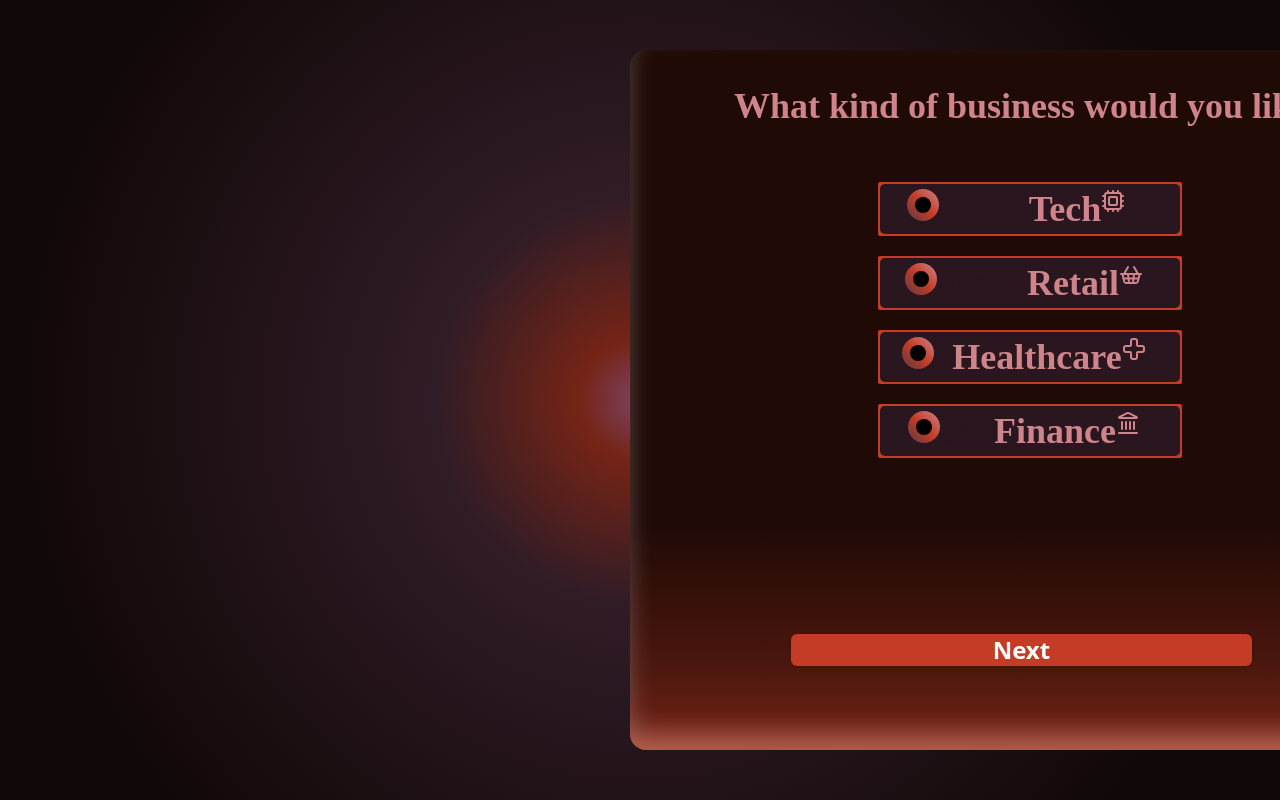
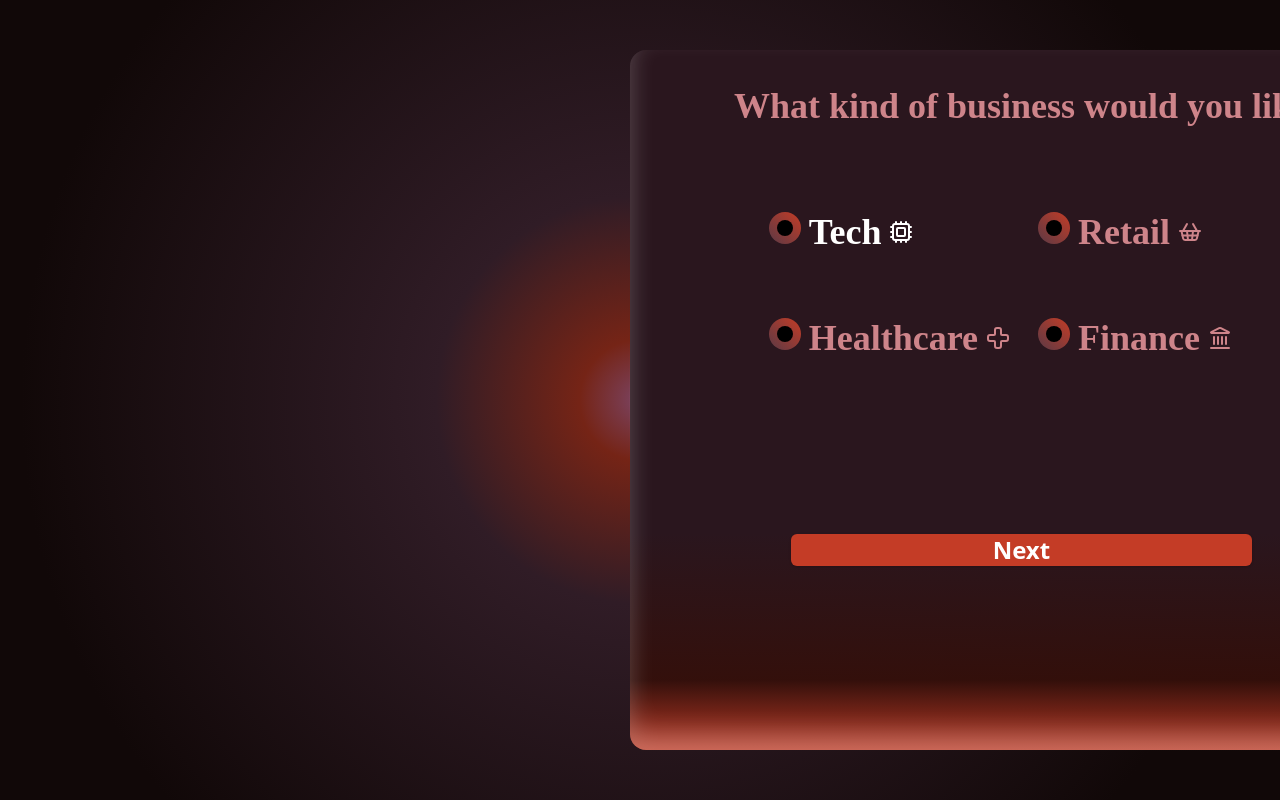
Before and after one commit to AstapovIE/SkyPlan, a Next.js app in the folder frontend/: page /survay in a window 1280 px wide. Shown: the top 800 px of the page. Built offline with nearby package versions, Linux system fonts and the light colour scheme.

Commit message:
Hope, It ends well

```diff
--- a/frontend/app/survay/_components/Checkbox.js
+++ b/frontend/app/survay/_components/Checkbox.js
@@ -3,7 +3,7 @@ import React from 'react';
 const Checkbox = ({ value, checked, onChange }) => {
   return (
     <div className="relative" onClick={() => onChange(value)}>
-      <label className="relative flex size-8 items-center justify-center overflow-hidden rounded-full bg-gradient-to-tr from-[#5b3945] via-[#c43c26] to-[#ce848a] p-2 duration-100 hover:p-2.5">
+      <label className="relative flex size-8 items-center justify-center overflow-hidden rounded-full bg-gradient-to-tr from-[#5b3945] to-[#c43c26] p-2 duration-100 hover:p-2.5">
         <input type="checkbox" className="group peer hidden" checked={checked} onChange={() => {}} />
         <div className={`size-full rounded-full ${checked ? 'bg-white' : 'bg-black'}`} />
       </label>
--- a/frontend/app/survay/_components/SurvayForm.js
+++ b/frontend/app/survay/_components/SurvayForm.js
@@ -5,7 +5,7 @@ import axios from "axios";
 import Carousel from "react-multi-carousel";
 import "react-multi-carousel/lib/styles.css";
 import styles from './SurvayForm.module.css';
-import { Cpu, ShoppingBasket, Cross, Landmark, Dumbbell, Book, ChefHat, Headset, Sun, Cloud, Umbrella, Snowflake, Palette, Pipette,  PaintbrushVertical, PaintRoller, SunMedium, SnowflakeIcon} from 'lucide-react';
+import { Wind, CloudLightning, Cpu, ShoppingBasket, Cross, Landmark, Dumbbell, Book, ChefHat, Headset, Sun, Cloud, Umbrella, Snowflake, Palette, Pipette,  PaintbrushVertical, PaintRoller, SunMedium, SnowflakeIcon} from 'lucide-react';
 import Checkbox from './Checkbox';
 
 export function Quiz()  {
@@ -57,47 +57,45 @@ export function Quiz()  {
   <div className="flex flex-col items-center mt-5">
     <h3 className="text-[#ce848a] text-4xl text-bold rubik-death">What kind of business would you like?</h3>
     <div className="flex flex-col mt-14">
-
-      <div className={styles.container}>
-        <div className={styles.container2}>
-          <label className="text-[#ce848a] rubik-death text-4xl flex flex-row mr-4">
+    <div className="grid grid-cols-2 gap-4">
+      <div>
+        <div className={styles.labels}>
+          <label className="text-white rubik-death text-4xl flex flex-row mr-4">
             <Checkbox value="Tech" checked={business.includes("Tech")}
               onChange={(val) => setBusiness(prev => prev.includes(val) ? prev.filter(item => item !== val) : [...prev, val])} />
-            <div className="flex flex-row mr-3"><div className="text-[#2a161e]">aaaaa</div>Tech <Cpu /></div>
+            <div className="flex flex-row mr-3 ml-2">Tech<div className="ml-2 mt-2 text-xl"><Cpu /></div></div>
+          </label>
+        </div>
+      </div>
+      <div>
+        <div className={styles.labels}>
+          <label className="text-[#ce848a] rubik-death text-4xl flex flex-row">
+            <Checkbox value="Retail" checked={business.includes("Retail")}
+              onChange={(val) => setBusiness(prev => prev.includes(val) ? prev.filter(item => item !== val) : [...prev, val])} />
+            <div className="flex flex-row mr-3 ml-2">Retail <div className="ml-2 mt-2 text-xl"><ShoppingBasket /></div></div>
+          </label>
+        </div>
+      </div>
+      <div>
+        <div className={styles.labels}>
+          <label className="text-[#ce848a] rubik-death text-4xl flex flex-row">
+            <Checkbox value="Healthcare" checked={business.includes("Healthcare")} // Removed space
+              onChange={(val) => setBusiness(prev => prev.includes(val) ? prev.filter(item => item !== val) : [...prev, val])} />
+            <div className="flex flex-row mr-3 ml-2">Healthcare<div className="ml-2 mt-2 text-xl"><Cross /></div></div>
           </label>
         </div>
       </div>
 
-      <div className={styles.container}>
-        <div className={styles.container2}>
+      <div>
+        <div className={styles.labels}>
           <label className="text-[#ce848a] rubik-death text-4xl flex flex-row">
-            <Checkbox value="Retail" checked={business.includes("Retail")}
+            <Checkbox value="Finance" checked={business.includes("Finance")} // Removed space
               onChange={(val) => setBusiness(prev => prev.includes(val) ? prev.filter(item => item !== val) : [...prev, val])} />
-            <div className="flex flex-row mr-3"><div className="text-[#2a161e]">aaaaa</div>Retail <ShoppingBasket /></div>
+            <div className="flex flex-row mr-3 ml-2">Finance <div className="ml-2 mt-2 text-xl"><Landmark /></div></div>
           </label>
         </div>
       </div>
-
-      <div className={styles.container}>
-        <div className={styles.container2}>
-          <label className="text-[#ce848a] rubik-death text-4xl flex flex-row">
-            <Checkbox value="Healthcare" checked={business.includes("Healthcare")} // Removed space
-              onChange={(val) => setBusiness(prev => prev.includes(val) ? prev.filter(item => item !== val) : [...prev, val])} />
-            <div className="flex flex-row mr-3"><div className="text-[#2a161e]">a</div>Healthcare <Cross /></div>
-          </label>
-        </div>
       </div>
-
-      <div className={styles.container}>
-        <div className={styles.container2}>
-          <label className="text-[#ce848a] rubik-death text-4xl flex flex-row">
-            <Checkbox value="Finance" checked={business.includes("Finance")} // Removed space
-              onChange={(val) => setBusiness(prev => prev.includes(val) ? prev.filter(item => item !== val) : [...prev, val])} />
-            <div className="flex flex-row mr-3"><div className="text-[#2a161e]">aaa</div>Finance <Landmark /></div>
-          </label>
-        </div>
-      </div>
-
     </div>
   </div>
 )}
@@ -105,47 +103,47 @@ export function Quiz()  {
           <div className="flex flex-col items-center mt-5">
     <h3 className="text-[#ce848a] text-4xl text-bold rubik-death">What kind of hobby you like?</h3>
     <div className="flex flex-col mt-14">
-
-      <div className={styles.container}>
-        <div className={styles.container2}>
+    <div className="grid grid-cols-2 gap-4">
+      <div>
+       <div className={styles.labels}>
           <label className="text-[#ce848a] rubik-death text-4xl flex flex-row mr-4">
             <Checkbox value="Reading" checked={hobbies.includes("Reading")}
               onChange={(val) => setHobbies(prev => prev.includes(val) ? prev.filter(item => item !== val) : [...prev, val])} />
-            <div className="flex flex-row mr-3"><div className="text-[#2a161e]">a</div>Reading <Book /></div>
+            <div className="flex flex-row mr-3 ml-2">Reading <div className="ml-2 mt-2 text-xl"><Book /></div></div>
           </label>
         </div>
       </div>
 
-      <div className={styles.container}>
-        <div className={styles.container2}>
+      <div>
+       <div className={styles.labels}>
           <label className="text-[#ce848a] rubik-death text-4xl flex flex-row">
             <Checkbox value="Sport" checked={hobbies.includes("Sport")}
               onChange={(val) => setHobbies(prev => prev.includes(val) ? prev.filter(item => item !== val) : [...prev, val])} />
-            <div className="flex flex-row mr-3"><div className="text-[#2a161e]">aaa</div>Sport <Dumbbell /></div>
+            <div className="flex flex-row mr-3 ml-2">Sport<div className="ml-2 mt-2 text-xl"><Dumbbell /></div></div>
           </label>
         </div>
       </div>
 
-      <div className={styles.container}>
-        <div className={styles.container2}>
+      <div>
+        <div className={styles.labels}>
           <label className="text-[#ce848a] rubik-death text-4xl flex flex-row">
             <Checkbox value="Cooking" checked={hobbies.includes("Cooking")} // Removed space
               onChange={(val) => setHobbies(prev => prev.includes(val) ? prev.filter(item => item !== val) : [...prev, val])} />
-            <div className="flex flex-row mr-3"><div className="text-[#2a161e]">a</div>Cooking <ChefHat /></div>
+            <div className="flex flex-row mr-3 ml-2">Cooking <div className="ml-2 mt-2 text-xl"><ChefHat /></div></div>
           </label>
         </div>
       </div>
 
-      <div className={styles.container}>
-        <div className={styles.container2}>
+      <div>
+        <div className={styles.labels}>
           <label className="text-[#ce848a] rubik-death text-4xl flex flex-row">
             <Checkbox value="Gaming" checked={hobbies.includes("Gaming")} // Removed space
               onChange={(val) => setHobbies(prev => prev.includes(val) ? prev.filter(item => item !== val) : [...prev, val])} />
-            <div className="flex flex-row mr-3"><div className="text-[#2a161e]">a</div>Gaming <Headset /></div>
+            <div className="flex flex-row mr-3 ml-2">Gaming <div className="ml-2 mt-2 text-xl"><Headset /></div></div>
           </label>
         </div>
       </div>
-
+    </div>
     </div>
   </div>
 )}
@@ -153,47 +151,47 @@ export function Quiz()  {
           <div className="flex flex-col items-center mt-5">
     <h3 className="text-[#ce848a] text-4xl text-bold rubik-death">What is your favorite color?</h3>
     <div className="flex flex-col mt-14">
-
-      <div className={styles.container}>
-        <div className={styles.container2}>
+    <div className="grid grid-cols-2 gap-4">
+      <div>
+        <div className={styles.labels}>
           <label className="text-[#ce848a] rubik-death text-4xl flex flex-row mr-4">
             <Checkbox value="Red" checked={color.includes("Red")}
               onChange={(val) => setColor(prev => prev.includes(val) ? prev.filter(item => item !== val) : [...prev, val])} />
-            <div className="flex flex-row mr-3"><div className="text-[#2a161e]">aa</div>Red<div className="text-red-600"><Palette/></div></div>
+            <div className="flex flex-row mr-3 ml-2">Red<div className="ml-2 mt-2 text-xl text-red-600"><Palette/></div></div>
           </label>
         </div>
       </div>
 
-      <div className={styles.container}>
-        <div className={styles.container2}>
+      <div>
+        <div className={styles.labels}>
           <label className="text-[#ce848a] rubik-death text-4xl flex flex-row">
             <Checkbox value="Green" checked={color.includes("Green")}
               onChange={(val) => setColor(prev => prev.includes(val) ? prev.filter(item => item !== val) : [...prev, val])} />
-            <div className="flex flex-row mr-3"><div className="text-[#2a161e]">a</div>Green<div className="text-green-700"><PaintRoller/></div></div>
+            <div className="flex flex-row mr-3 ml-2">Green<div className="ml-2 mt-2 text-xl text-green-700"><PaintRoller/></div></div>
           </label>
         </div>
       </div>
 
-      <div className={styles.container}>
-        <div className={styles.container2}>
+      <div>
+       <div className={styles.labels}>
           <label className="text-[#ce848a] rubik-death text-4xl flex flex-row">
             <Checkbox value="Blue" checked={color.includes("Blue")} // Removed space
               onChange={(val) => setColor(prev => prev.includes(val) ? prev.filter(item => item !== val) : [...prev, val])} />
-            <div className="flex flex-row mr-3"><div className="text-[#2a161e]">aa</div>Blue<div className="text-blue-800"><PaintbrushVertical/></div></div>
+            <div className="flex flex-row mr-3 ml-2">Blue<div className="ml-2 mt-2 text-xl text-blue-800"><PaintbrushVertical/></div></div>
           </label>
         </div>
       </div>
 
-      <div className={styles.container}>
-        <div className={styles.container2}>
+      <div>
+        <div className={styles.labels}>
           <label className="text-[#ce848a] rubik-death text-4xl flex flex-row">
             <Checkbox value="Yellow" checked={color.includes("Yellow")} // Removed space
               onChange={(val) => setColor(prev => prev.includes(val) ? prev.filter(item => item !== val) : [...prev, val])} />
-            <div className="flex flex-row mr-3"><div className="text-[#2a161e]">a</div>Yellow<div className="text-yellow-200"><Pipette/></div></div>
+            <div className="flex flex-row mr-3 ml-2">Yellow<div className="ml-2 mt-2 text-xl text-yellow-200"><Pipette/></div></div>
           </label>
         </div>
       </div>
-
+    </div>
     </div>
   </div>
 )}
@@ -202,47 +200,65 @@ export function Quiz()  {
  <div className="flex flex-col items-center mt-5">
  <h3 className="text-[#ce848a] text-4xl text-bold rubik-death">What kind of weather do you like?</h3>
  <div className="flex flex-col mt-14">
-
-   <div className={styles.container}>
-     <div className={styles.container2}>
+  <div className="grid grid-cols-2 gap-4">
+   <div>
+     <div className={styles.labels}>
        <label className="text-[#ce848a] rubik-death text-4xl flex flex-row mr-4">
          <Checkbox value="Sunny" checked={weather.includes("Sunny")}
            onChange={(val) => setWeather(prev => prev.includes(val) ? prev.filter(item => item !== val) : [...prev, val])} />
-         <div className="flex flex-row mr-3"><div className="text-[#2a161e]">a</div>Sunny<Sun/></div>
+         <div className="flex flex-row mr-3 ml-2">Sunny<div className="ml-2 mt-2 text-xl"><Sun/></div></div>
        </label>
      </div>
    </div>
 
-   <div className={styles.container}>
-     <div className={styles.container2}>
+   <div>
+     <div className={styles.labels}>
        <label className="text-[#ce848a] rubik-death text-4xl flex flex-row">
          <Checkbox value="Rainy" checked={weather.includes("Rainy")}
            onChange={(val) => setWeather(prev => prev.includes(val) ? prev.filter(item => item !== val) : [...prev, val])} />
-         <div className="flex flex-row mr-3"><div className="text-[#2a161e]">aa</div>Rainy<Umbrella/></div>
+         <div className="flex flex-row mr-3 ml-2">Rainy<div className="ml-2 mt-2 text-xl"><Umbrella/></div></div>
        </label>
      </div>
    </div>
 
-   <div className={styles.container}>
-     <div className={styles.container2}>
+   <div>
+     <div className={styles.labels}>
        <label className="text-[#ce848a] rubik-death text-4xl flex flex-row">
          <Checkbox value="Snowy" checked={weather.includes("Snowy")} // Removed space
            onChange={(val) => setWeather(prev => prev.includes(val) ? prev.filter(item => item !== val) : [...prev, val])} />
-         <div className="flex flex-row mr-3"><div className="text-[#2a161e]">a</div>Snowy<SnowflakeIcon/></div>
+         <div className="flex flex-row mr-3 ml-2">Snowy<div className="ml-2 mt-2 text-xl"><SnowflakeIcon/></div></div>
        </label>
      </div>
    </div>
 
-   <div className={styles.container}>
-     <div className={styles.container2}>
+   <div>
+     <div className={styles.labels}>
        <label className="text-[#ce848a] rubik-death text-4xl flex flex-row">
          <Checkbox value="Cloudy" checked={weather.includes("Cloudy")} // Removed space
            onChange={(val) => setWeather(prev => prev.includes(val) ? prev.filter(item => item !== val) : [...prev, val])} />
-         <div className="flex flex-row mr-3"><div className="text-[#2a161e]">a</div>Cloudy<Cloud/></div>
+         <div className="flex flex-row mr-3 ml-2">Cloudy<div className="ml-2 mt-2 text-xl"><Cloud/></div></div>
        </label>
      </div>
    </div>
-
+   <div>
+     <div className={styles.labels}>
+       <label className="text-[#ce848a] rubik-death text-4xl flex flex-row">
+         <Checkbox value="Stormy" checked={weather.includes("Stormy")} // Removed space
+           onChange={(val) => setWeather(prev => prev.includes(val) ? prev.filter(item => item !== val) : [...prev, val])} />
+         <div className="flex flex-row mr-3 ml-2">Stormy<div className="ml-2 mt-2 text-xl">< CloudLightning/></div></div>
+       </label>
+     </div>
+   </div>
+   <div>
+     <div className={styles.labels}>
+       <label className="text-[#ce848a] rubik-death text-4xl flex flex-row">
+         <Checkbox value="Windy" checked={weather.includes("Windy")} // Removed space
+           onChange={(val) => setWeather(prev => prev.includes(val) ? prev.filter(item => item !== val) : [...prev, val])} />
+         <div className="flex flex-row mr-3 ml-2">Windy<div className="ml-2 mt-2 text-xl"><Wind/></div></div>
+       </label>
+     </div>
+   </div>
+   </div>
  </div>
 </div>
 )}
@@ -256,14 +272,14 @@ export function Quiz()  {
               value={temperature}
               onChange={(e) => setTemperature(e.target.value)}
               className={styles.myslider}/>
-            <p className="text-white text-xl">{temperature}°C</p>
+            <p className="text-white text-xl mt-2">{temperature}°C</p>
           </div>
         )}
 
         {currentStep === 5 && (
           <div className="flex flex-col items-center mt-5">
-            <h3 className="text-[#ce848a] text-4xl text-bold rubik-death">What kind of animal is your favorite?</h3>
-            <input type="text" value={animal} onChange={(e) => setAnimal(e.target.value)} />
+            <h3 className="text-[#ce848a] text-4xl text-bold rubik-death">Do you humid climats?</h3>
+            <input className="mt-10 w-1/2" type="text" value={animal} onChange={(e) => setAnimal(e.target.value)} />
           </div>
         )}
 
--- a/frontend/app/survay/_components/SurvayForm.module.css
+++ b/frontend/app/survay/_components/SurvayForm.module.css
@@ -16,16 +16,22 @@
   height: 700px;
 
   padding: 1rem;
+  background: rgb(196,60,38);
+background: -moz-linear-gradient(0deg, rgba(196,60,38,0.9332107843137255) 0%, rgba(52,15,10,0.9416141456582633) 10%, rgba(42,22,30,1) 31%);
+background: -webkit-linear-gradient(0deg, rgba(196,60,38,0.9332107843137255) 0%, rgba(52,15,10,0.9416141456582633) 10%, rgba(42,22,30,1) 31%);
+background: linear-gradient(0deg, rgba(196,60,38,0.9332107843137255) 0%, rgba(52,15,10,0.9416141456582633) 10%, rgba(42,22,30,1) 31%);
+filter: progid:DXImageTransform.Microsoft.gradient(startColorstr="#c43c26",endColorstr="#2a161e",GradientType=1);
+
+  border-radius: 1rem;
+  box-shadow: 0px -16px 24px 0px rgba(255, 255, 255, 0.25) inset;
+}
+.safe{
   background: rgb(152,40,20);
 background: -moz-linear-gradient(0deg, rgba(152,40,20,1) 0%, rgba(117,36,22,1) 3%, rgba(96,29,18,1) 6%, rgba(75,23,14,1) 12%, rgba(32,10,6,1) 32%);
 background: -webkit-linear-gradient(0deg, rgba(152,40,20,1) 0%, rgba(117,36,22,1) 3%, rgba(96,29,18,1) 6%, rgba(75,23,14,1) 12%, rgba(32,10,6,1) 32%);
 background: linear-gradient(0deg, rgba(152,40,20,1) 0%, rgba(117,36,22,1) 3%, rgba(96,29,18,1) 6%, rgba(75,23,14,1) 12%, rgba(32,10,6,1) 32%);
 filter: progid:DXImageTransform.Microsoft.gradient(startColorstr="#982814",endColorstr="#200a06",GradientType=1);
-
-  border-radius: 1rem;
-  box-shadow: 0px -16px 24px 0px rgba(255, 255, 255, 0.25) inset;
 }
-
 .card__border {
   overflow: hidden;
   pointer-events: none;
@@ -87,20 +93,26 @@ filter: progid:DXImageTransform.Microsoft.gradient(startColorstr="#7d415a",endCo
   margin-top:100px;
   &::-webkit-slider-runnable-track {
     height: 5px;
-    background: linear-gradient(to right, #ff0000, #ff6666);
+    background: linear-gradient(to left, #ff0000, #6CB4EE);
     border-radius: 10px;
   }
 
   &::-webkit-slider-thumb {
     -webkit-appearance: none;
+    appearance: none;
     width: 16px;
     height: 16px;
-    background: #ff6666;
+    background: #FFF;
     border-radius: 50%;
-    thumb-color: #ff6666;
+    thumb-color: black;
     cursor: pointer;
-    border: 2px solid #fff;
-    box-shadow: 0 2px 4px rgba(0,0,0,0.2);
-    margin-top: -7px;
-  }
+    border: 2px solid black;
+    box-shadow: 0 0 0 #605E5C;
+    border-radius: 50%;
+    margin-top: -7px;}
 }
+
+.labels{
+  margin-top:30px;
+  margin-bottom:20px;
+}
```
Also changed, not shown: 2 other files (tests, documents, lock files or other folders).
